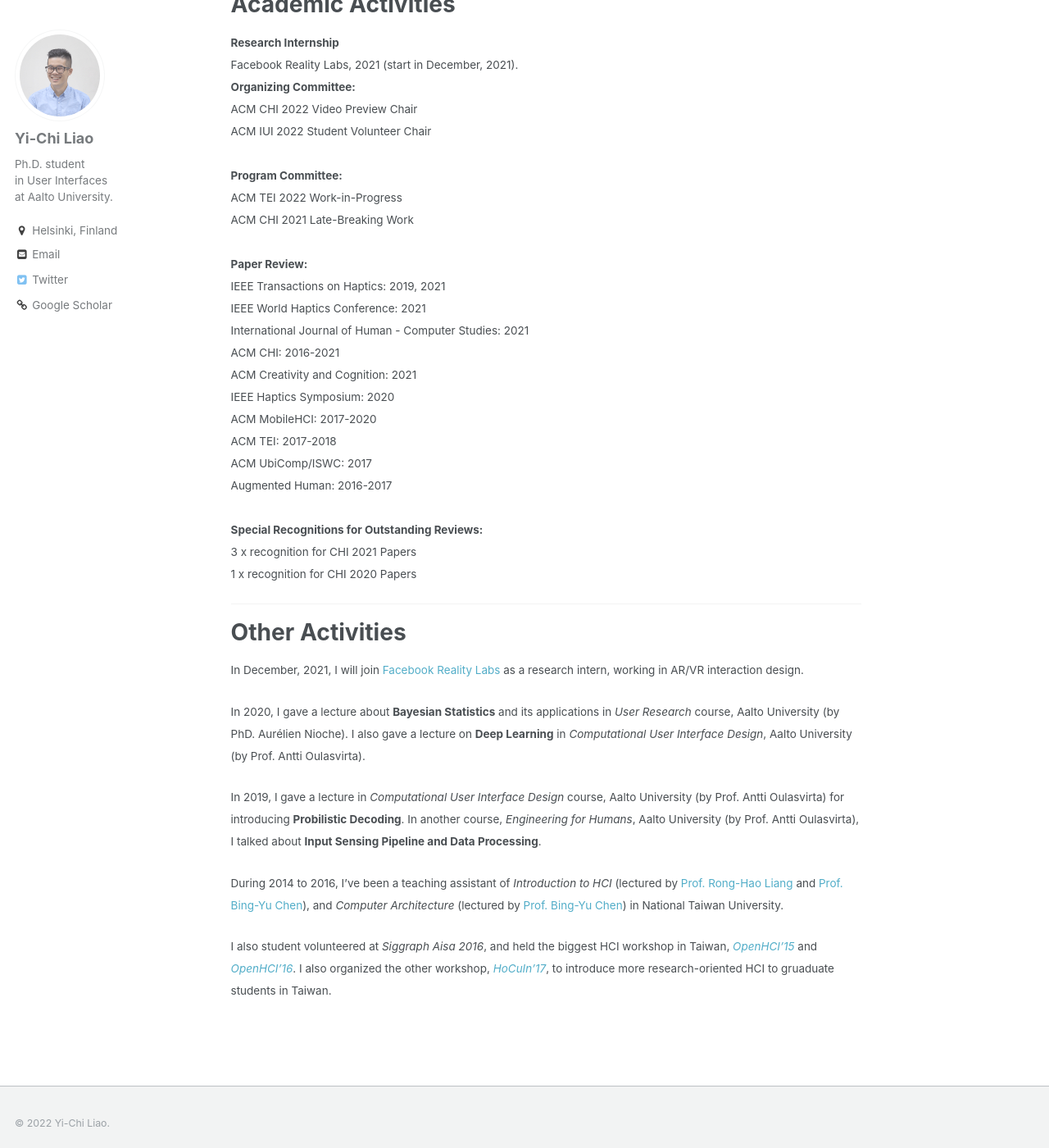
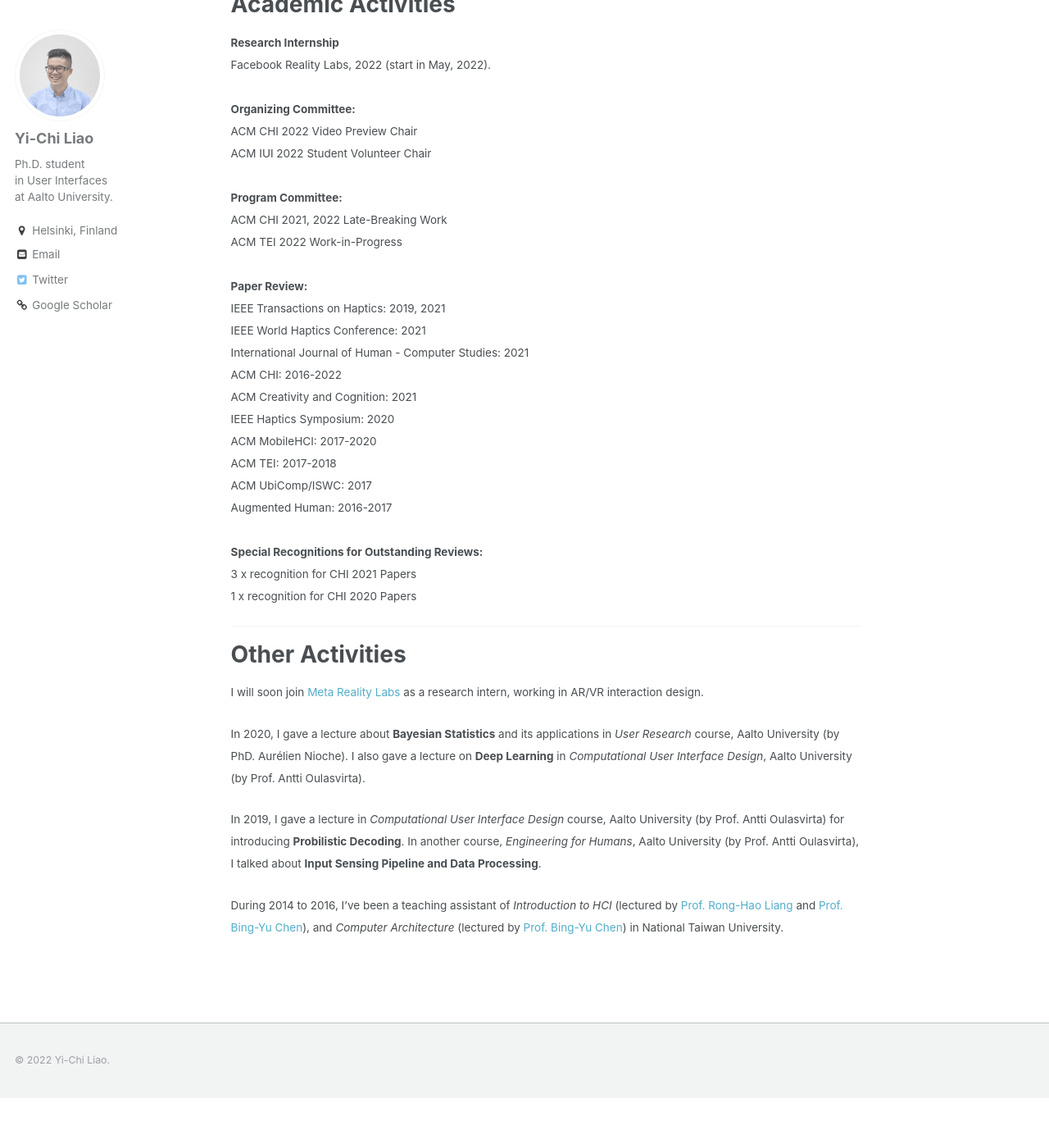
Before and after one commit to yichiliao/yichiliao.github.io, a Jekyll site: the page built from _pages/about.md, in a window 1280 px wide and 1400 px high, scrolled down 6034 px. Shown: the whole window at 82% size. Built offline with Jekyll 4.4.1, drawn with Linux system fonts in a browser that asks for light colours; after the commit the page ends 7373 px from its top, so only the background shows below that; some of the changed text lies outside the part shown.

Commit message:
minor update

```diff
--- a/_pages/about.md
+++ b/_pages/about.md
@@ -121,8 +121,8 @@ Academic Activities
 
 <small>
 **Research Internship**<br>
-Facebook Reality Labs, 2021 (start in December, 2021). <br>
-</small>
+Facebook Reality Labs, 2022 (start in May, 2022). <br>
+</small><br>
 <small>
 **Organizing Committee:** <br>
 ACM CHI 2022 Video Preview Chair<br>
@@ -131,8 +131,8 @@ ACM IUI 2022 Student Volunteer Chair<br>
 <br>
 <small>
 **Program Committee:** <br>
+ACM CHI 2021, 2022 Late-Breaking Work<br>
 ACM TEI 2022 Work-in-Progress<br>
-ACM CHI 2021 Late-Breaking Work<br>
 </small>
 <br>
 <small>
@@ -140,7 +140,7 @@ ACM CHI 2021 Late-Breaking Work<br>
 IEEE Transactions on Haptics: 2019, 2021<br>
 IEEE World Haptics Conference: 2021<br>
 International Journal of Human - Computer Studies: 2021<br>
-ACM CHI: 2016-2021 <br>
+ACM CHI: 2016-2022 <br>
 ACM Creativity and Cognition: 2021<br>
 IEEE Haptics Symposium: 2020<br>
 ACM MobileHCI: 2017-2020 <br>
@@ -161,7 +161,7 @@ Other Activities
 ======
 
 <small>
-In December, 2021, I will join [Facebook Reality Labs](https://tech.fb.com/ar-vr/) as a research intern, working in AR/VR interaction design.
+I will soon join [Meta Reality Labs](https://tech.fb.com/ar-vr/) as a research intern, working in AR/VR interaction design.
 </small>
 
 <small>
@@ -175,7 +175,3 @@ In 2019, I gave a lecture in _Computational User Interface Design_ course, Aalto
 <small>
 During 2014 to 2016, I've been a teaching assistant of _Introduction to HCI_ (lectured by [Prof. Rong-Hao Liang](http://www.cmlab.csie.ntu.edu.tw/~howieliang/) and [Prof. Bing-Yu Chen](https://www.cmlab.csie.ntu.edu.tw/~robin/)), and _Computer Architecture_ (lectured by [Prof. Bing-Yu Chen](https://www.cmlab.csie.ntu.edu.tw/~robin/)) in National Taiwan University.
 </small>
-
-<small>
-I also student volunteered at _Siggraph Aisa 2016_, and held the biggest HCI workshop in Taiwan, _[OpenHCI'15](http://www.openhci.com/2015/index.html)_ and _[OpenHCI'16](http://www.openhci.com/2016/index.html)_. I also organized the other workshop, _[HoCuIn'17](https://hocuin2017.wordpress.com/)_, to introduce more research-oriented HCI to gruaduate students in Taiwan.
-</small>
```
Also changed, not shown: other parts of _pages/about.md (+1 -1 lines).
